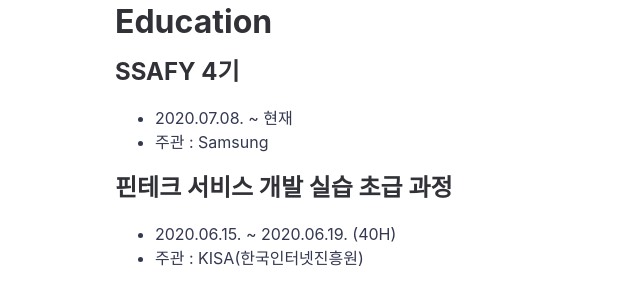
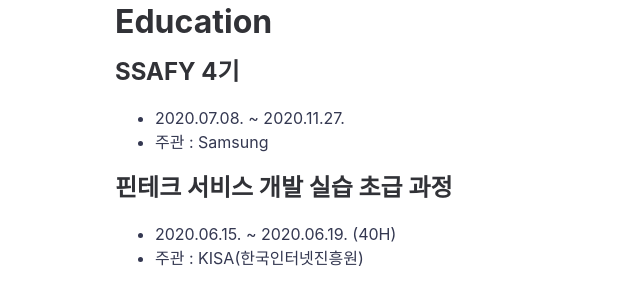
Before and after one commit to jihunparkme/jihunparkme.github.io, a Jekyll site: the page built from about.md, in a window 1280 px wide and 900 px high, scrolled down 4222 px. Shown: the part 152-441 px from the top of the window, without its empty margins (105-745 px from the left). Built offline with Jekyll 4.4.1, drawn with Linux system fonts in a browser that asks for light colours.

Commit message:
edit contents

```diff
--- a/about.md
+++ b/about.md
@@ -189,7 +189,7 @@
 
 ## SSAFY 4기
 
-- 2020.07.08. ~ 현재
+- 2020.07.08. ~ 2020.11.27.
 - 주관 : Samsung
 
 ## 핀테크 서비스 개발 실습 초급 과정
```
